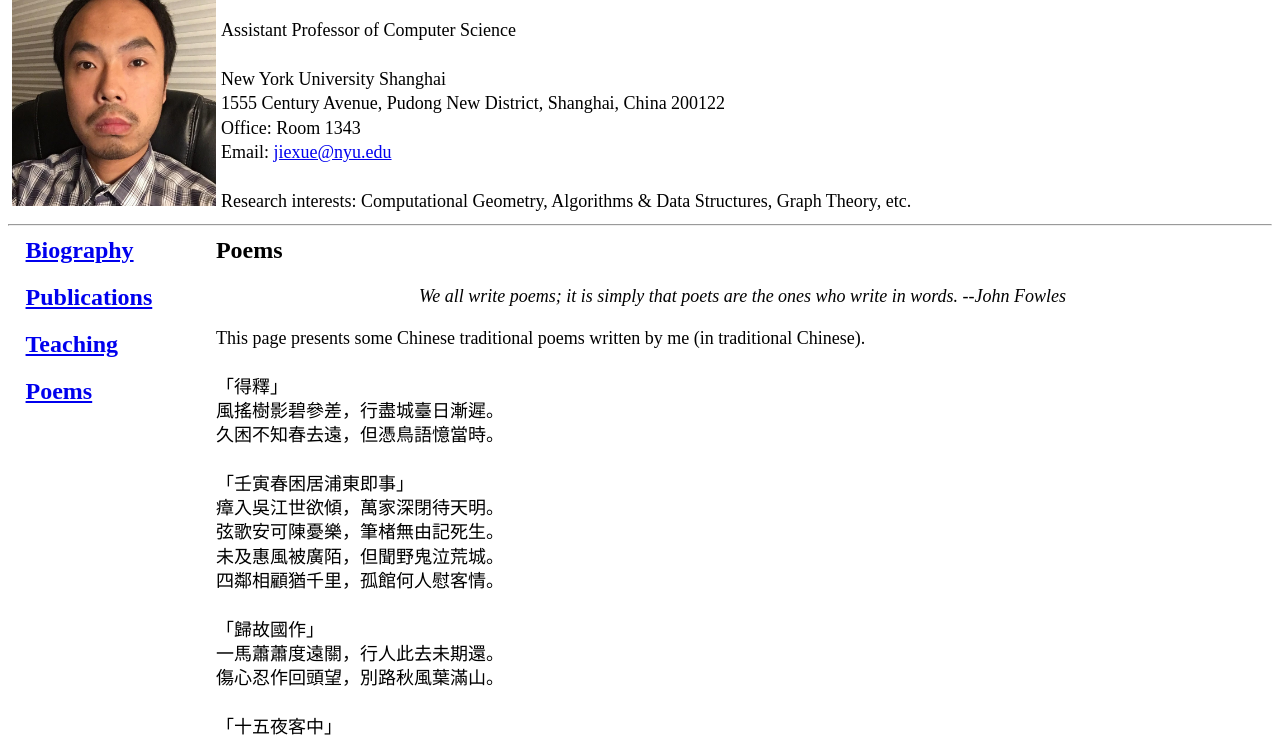
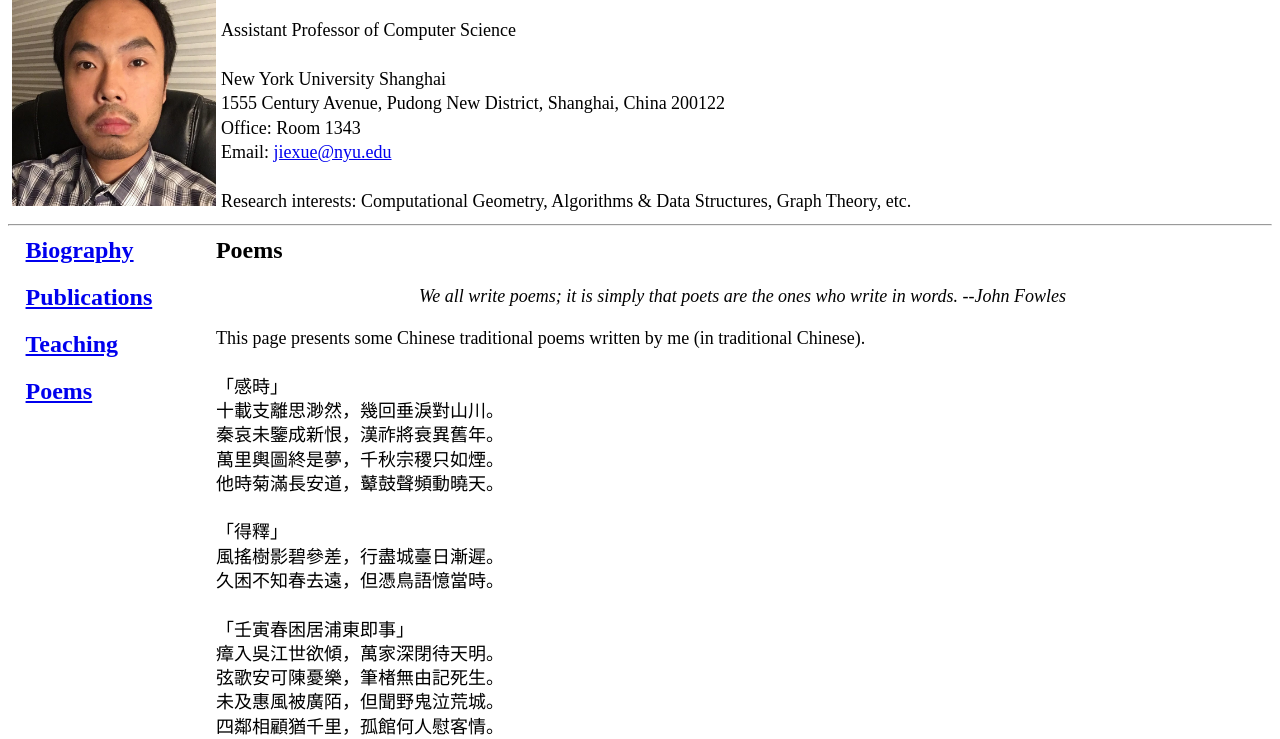
Before and after one commit to jie-xue/jie-xue.github.io, a plain HTML site: page poems.html in a window 1280 px wide. Shown: the part 60-799 px from the top of the page. Drawn offline with Linux system fonts and the light colour scheme.

Commit message:
Update poems.html

```diff
--- a/poems.html
+++ b/poems.html
@@ -43,6 +43,12 @@ Jie Xue's Home Page
 			<p><center><i>We all write poems; it is simply that poets are the ones who write in words. --John Fowles     </i></center></p>
 			This page presents some Chinese traditional poems written by me (in traditional Chinese).
 			<br> <br>
+			「感時」 <br>
+			十載支離思渺然，幾回垂淚對山川。<br>
+			秦哀未鑒成新恨，漢祚將衰異舊年。<br>
+			萬里輿圖終是夢，千秋宗稷只如煙。<br>
+			他時菊滿長安道，鼙鼓聲頻動曉天。<br>
+			<br>
 			「得釋」 <br>
 			風搖樹影碧參差，行盡城臺日漸遲。<br>
 			久困不知春去遠，但憑鳥語憶當時。<br>
```
